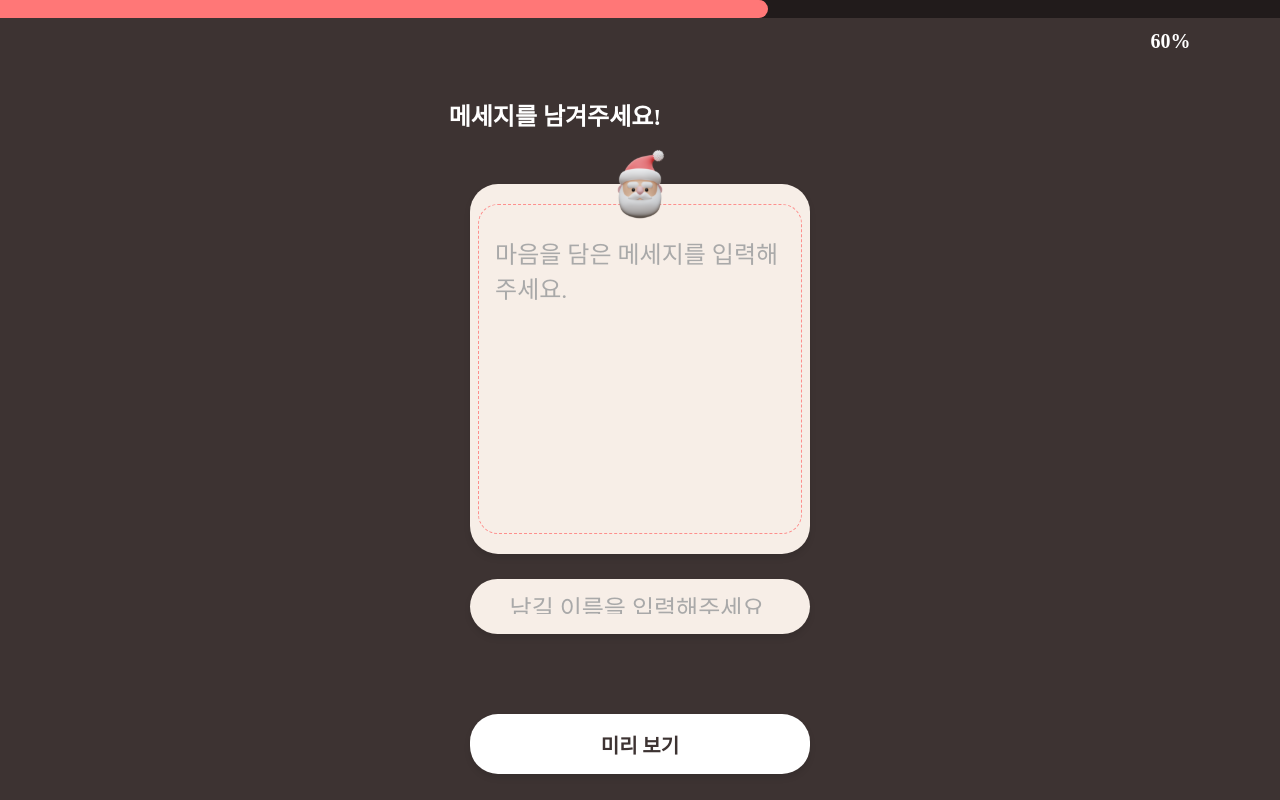
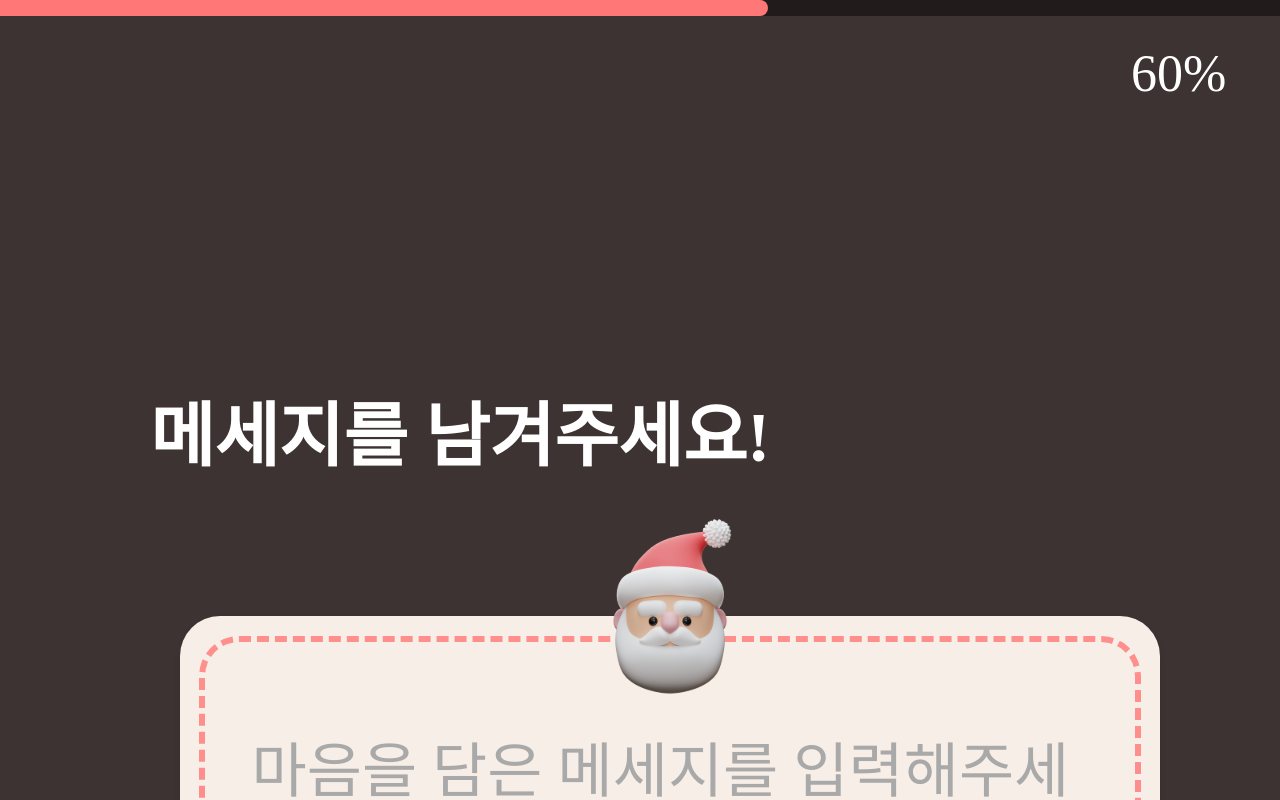
Before and after one commit to team-socksfactory/naeyangkku-frontend, a React (Create React App) app: page /write/1 in a window 1280 px wide. Shown: the top 800 px of the page. Built offline with nearby package versions, Linux system fonts and the light colour scheme; no server answers; a web font is replaced by a local one.

Commit message:
style :: iPhone13 & 14 reactive layout write

```diff
--- a/src/components/DecorativePage/index.tsx
+++ b/src/components/DecorativePage/index.tsx
@@ -39,7 +39,7 @@ const DecorativePage = () => {
 
   return (
     <S.MainWrap>
-      <ProgressGraph />
+      <ProgressGraph progress={30}/>
       <S.TitleWrap>
         <div>
           <h1 style={{ color: `${NaeYangKkuTheme.white}` }}>장식을 선택해주세요</h1>
--- a/src/components/ProgressGraph/index.tsx
+++ b/src/components/ProgressGraph/index.tsx
@@ -1,12 +1,16 @@
-import React, { useState } from "react";
-import * as S from "./style";
+import React, { useState } from 'react';
+import * as S from './style';
 
-const ProgressGraph = () => {
+interface ProgressGraphProps {
+  progress: number;
+}
+
+const ProgressGraph = ({ progress }: ProgressGraphProps) => {
   return (
     <S.GraphWrap>
-      <S.ProgressRate />
+      <S.ProgressRate style={{ width: `${progress}%` }} />
       <S.RateText>
-        <span>30%</span>
+        <span>{progress}%</span>
       </S.RateText>
     </S.GraphWrap>
   );
--- a/src/components/Write/index.tsx
+++ b/src/components/Write/index.tsx
@@ -2,6 +2,7 @@ import React, { useState } from 'react';
 import { useNavigate, useParams } from 'react-router-dom';
 import * as S from './style';
 import SantaImage from 'src/assets/img/write/santa.svg';
+import ProgressGraph from '../ProgressGraph';
 
 const Write: React.FC = () => {
   const [message, setMessage] = useState('');
@@ -17,10 +18,7 @@ const Write: React.FC = () => {
 
   return (
     <S.MainWrap>
-      <S.ProgressBar>
-        <div className="Progress" style={{ width: `${progress}%` }}></div>
-        <S.ProgressText>{progress}%</S.ProgressText>
-      </S.ProgressBar>
+      <ProgressGraph progress={progress} />
       <S.TitleWrap>
         <h1>메세지를 남겨주세요!</h1>
       </S.TitleWrap>
--- a/src/components/Write/style.ts
+++ b/src/components/Write/style.ts
@@ -1,42 +1,22 @@
-import styled from "styled-components";
+import styled from 'styled-components';
 
 export const MainWrap = styled.div`
   position: relative;
-    background-color: #3D3332;
+  background-color: #3d3332;
   display: flex;
   justify-content: flex-start;
   align-items: center;
   flex-direction: column;
   height: 100vh;
   padding-top: 90px;
-`;
 
-export const ProgressBar = styled.div`
-    position: absolute;
-    top: 0;
-    left: 0;
-    width: 100%;
-    height: 18px;
-    background: #211B1B;
-    display: flex;
+  @media (min-width: 1170px) {
+    padding-top: 150px;
+    height: calc(100vh - 130px);
+    width: calc(100vw - 240px);
 
-    .Progress {
-        width: 60%;
-        background: #FF7777;
-        height: 100%;
-        border-radius: 0 10px 10px 0;
-        transition: width 1s ease-in-out, background 1s ease-in-out;
+    padding: 130px 90px 0px 150px;
   }
-`;
-
-export const ProgressText = styled.span`
-    position: absolute;
-    bottom: -35px;
-    right: 7%;
-    color: #FFF;
-    font-size: 20px;
-    font-weight: bold;
-    font-family: "GangwonEduSaeeum OTF";6/6
 `;
 
 export const TitleWrap = styled.div`
@@ -44,17 +24,27 @@ export const TitleWrap = styled.div`
   margin-right: 170px;
 
   h1 {
-        color: #FFF;
+    color: #fff;
     font-size: 24px;
-        font-family: "GangwonEduSaeeum OTF";
+    font-family: 'GangwonEduSaeeum OTF';
     font-style: normal;
     font-weight: 700;
     line-height: 22px;
   }
+
+  @media (min-width: 1170px) {
+    margin-top: 250px;
+    display: flex;
+    align-self: flex-start;
+    margin-bottom: 120px;
+    h1 {
+      font-size: 70px;
+    }
+  }
 `;
 
 export const BackWrap = styled.div`
-    background-color: #F7EEE7;
+  background-color: #f7eee7;
   width: 300px;
   height: 330px;
   padding: 20px;
@@ -64,7 +54,12 @@ export const BackWrap = styled.div`
   align-items: center;
   box-shadow: 0 4px 6px rgba(0, 0, 0, 0.1);
   position: relative;
-    //overflow: hidden;
+
+  @media (min-width: 1170px) {
+    width: 940px;
+    height: 1060px;
+    border-radius: 40px;
+  }
 `;
 
 export const Frame = styled.div`
@@ -72,6 +67,13 @@ export const Frame = styled.div`
   border-radius: 20px;
   width: 322px;
   height: 375px;
+
+  @media (min-width: 1170px) {
+    border-width: 6.5px;
+    border-radius: 40px;
+    width: 930px;
+    height: 1120px;
+  }
 `;
 
 export const IconImage = styled.img`
@@ -82,8 +84,13 @@ export const IconImage = styled.img`
   top: -35px;
   left: 50%;
   transform: translateX(-50%);
+
+  @media (min-width: 1170px) {
+    width: 180px;
+    height: 180px;
+    top: -100px;
+  }
 `;
-
 
 export const InputWrap = styled.div`
   width: 100%;
@@ -99,26 +106,36 @@ export const contentInput = styled.textarea`
   border: none;
   background: transparent;
   font-size: 24px;
-    font-family: "GangwonEduSaeeum OTF";
-    color: #3D3332;
+  font-family: 'GangwonEduSaeeum OTF';
+  color: #3d3332;
   box-sizing: border-box;
   resize: none;
   overflow-y: auto;
 
   &::placeholder {
     font-size: 24px;
-        color: #A9A9A9;
+    color: #a9a9a9;
   }
 
   &:focus {
     outline: none;
+  }
+
+  @media (min-width: 1170px) {
+    font-size: 60px;
+    padding: 80px 0 0 0;
+    min-height: 800px;
+
+    &::placeholder {
+      font-size: 60px;
+    }
   }
 `;
 
 export const NameWrap = styled.div`
   position: relative;
   margin-top: 25px;
-    background-color: #F7EEE7;
+  background-color: #f7eee7;
   width: 300px;
   height: 15px;
   padding: 20px;
@@ -126,7 +143,16 @@ export const NameWrap = styled.div`
   display: flex;
   flex-direction: column;
   align-items: center;
+  justify-content: center;
   box-shadow: 0 4px 6px rgba(0, 0, 0, 0.1);
+
+  @media (min-width: 1170px) {
+    margin-top: 50px;
+    width: 940px;
+    height: 120px;
+    border-radius: 100px;
+    margin-bottom: 150px;
+  }
 `;
 
 export const NameInput = styled.textarea`
@@ -136,8 +162,8 @@ export const NameInput = styled.textarea`
   border: none;
   background: transparent;
   font-size: 24px;
-    font-family: "GangwonEduSaeeum OTF";
-    color: #3D3332;
+  font-family: 'GangwonEduSaeeum OTF';
+  color: #3d3332;
   box-sizing: border-box;
   resize: none;
   overflow: hidden;
@@ -150,18 +176,25 @@ export const NameInput = styled.textarea`
   &::placeholder {
     margin-top: -10px;
     font-size: 24px;
-        color: #A9A9A9;
+    color: #a9a9a9;
   }
 
   &:focus {
     outline: none;
   }
+
+  @media (min-width: 1170px) {
+    font-size: 60px;
+    height: 80px;
+    &::placeholder {
+      font-size: 60px;
+    }
+  }
 `;
-
 
 export const ShowWrap = styled.div`
   margin-top: 30px;
-    background-color: #FFFFFF;
+  background-color: #ffffff;
   width: 300px;
   height: 20px;
   top: 50px;
@@ -173,10 +206,20 @@ export const ShowWrap = styled.div`
   align-items: center;
   box-shadow: 0 4px 6px rgba(0, 0, 0, 0.1);
   position: relative;
+
+  @media (min-width: 1170px) {
+    width: 940px;
+    height: 120px;
+    border-radius: 100px;
+  }
 `;
 
 export const ShowSpan = styled.span`
-    color: #3D3332;
+  color: #3d3332;
   font-weight: bold;
   font-size: 20px;
+
+  @media (min-width: 1170px) {
+    font-size: 60px;
+  }
 `;
```
Lines whose indentation alone changed are shown as unchanged.
